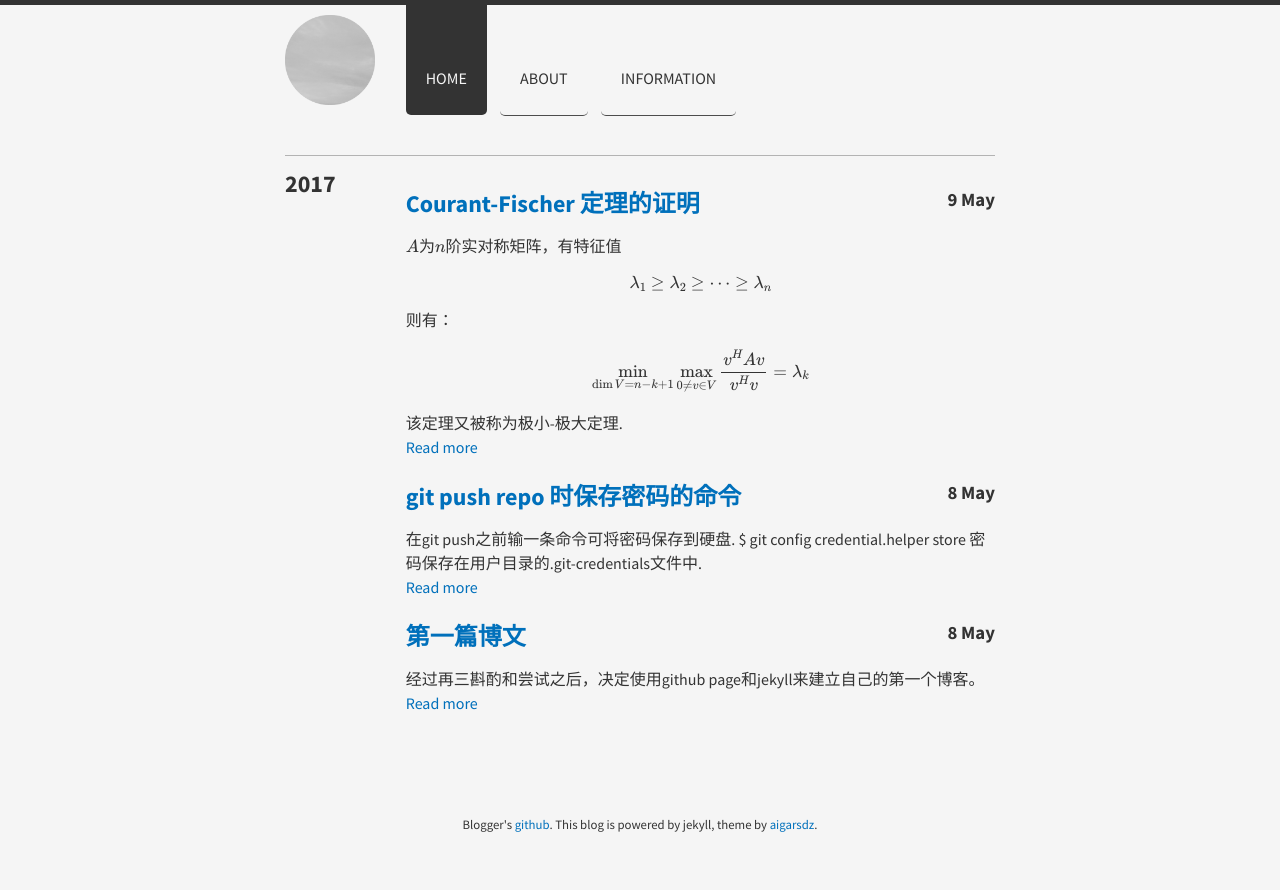
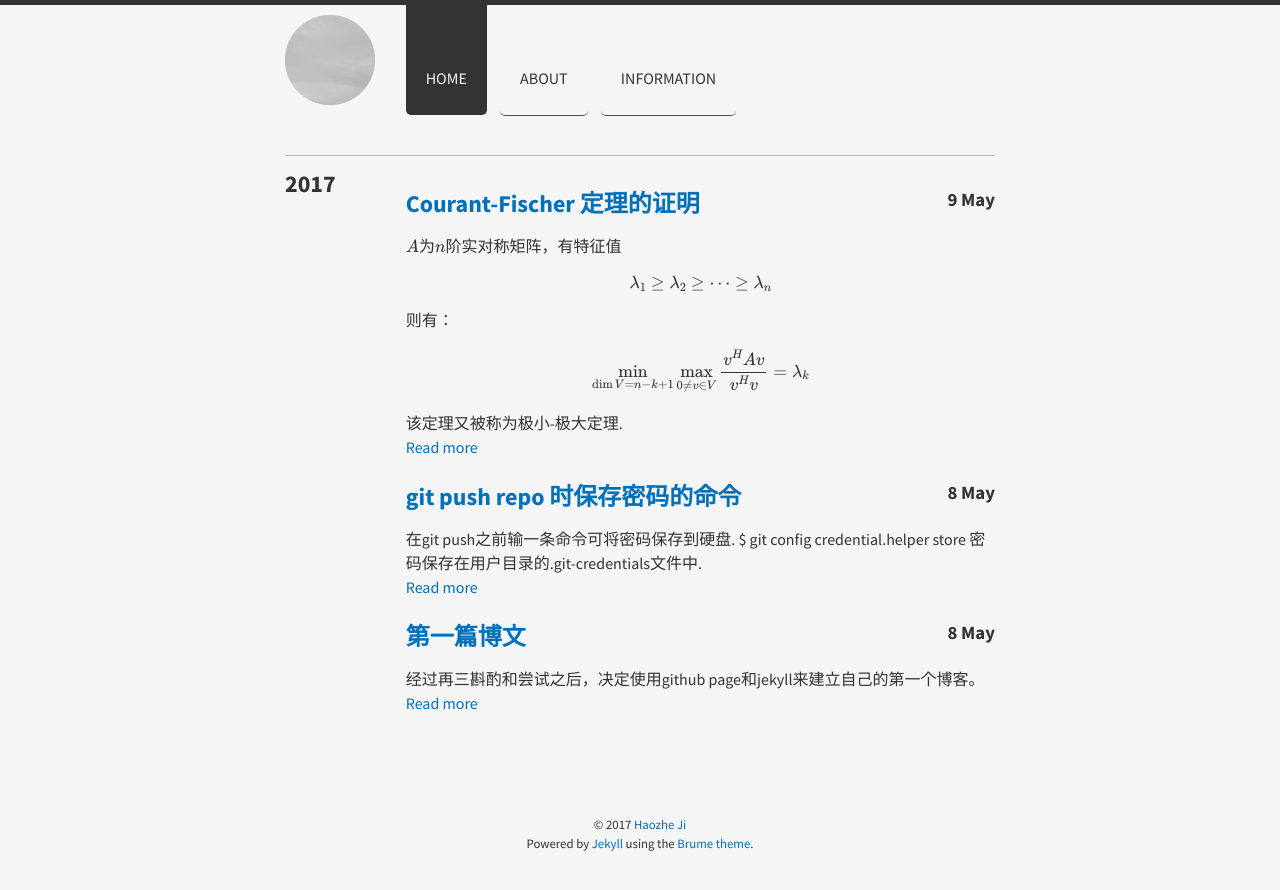
Before and after one commit to haozheji/old-webside, a Jekyll site: the page built from index.html, in a window 1280 px wide. Shown: the top 890 px of the page. Built offline with Jekyll 4.4.1, drawn with Linux system fonts in a browser that asks for light colours; nearby versions of some CDN libraries; formulas are drawn with MathJax 3.

Commit message:
update footer

```diff
--- a/_layouts/default.html
+++ b/_layouts/default.html
@@ -35,8 +35,9 @@
 
       <footer>
         <p>
-        Blogger's <a href="https://www.github.com/cdjhz">github</a>.
-        This blog is powered by jekyll, theme by <a href="https://github.com/aigarsdz/brume">aigarsdz</a>.
+            &copy; 2017 <a href="https://www.github.com/cdjhz">Haozhe Ji</a>
+            <br>
+            Powered by <a href="http://jekyllrb.com">Jekyll</a> using the <a href="https://github.com/aigarsdz/brume">Brume theme</a>.
         </p>
       </footer>
     </div>
```
